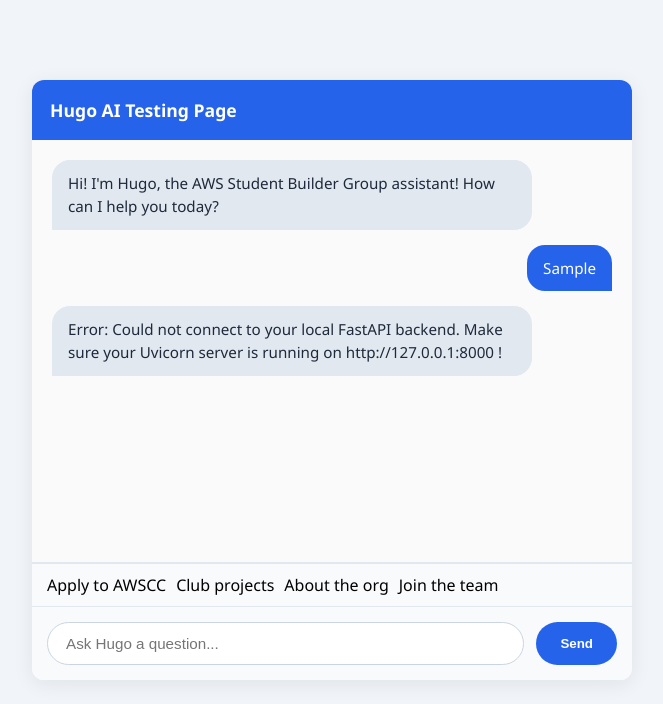
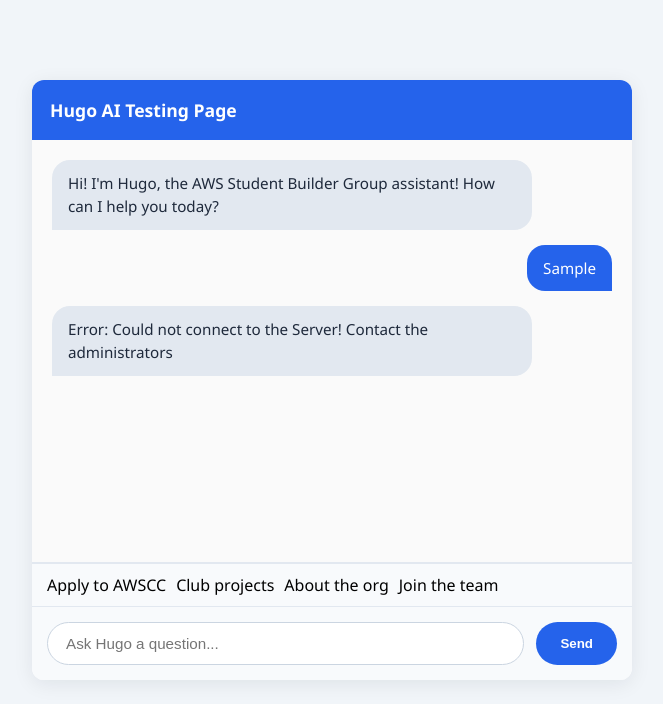
Before and after one commit to Nomeed21/hugo-ai, a plain HTML site: page index.html in a window 1280 px wide. Both pictures are taken after typing "Sample" into the empty fields and a click on the button "Send". Shown: the whole page, without its empty margins (308-971 px from the left). Drawn offline with Linux system fonts and the light colour scheme; no server answers.

Commit message:
Slight tweak to web

```diff
--- a/index.html
+++ b/index.html
@@ -210,7 +210,7 @@
 
             } catch (error) {
                 console.error("Error calling backend:", error);
-                appendMessage("Error: Could not connect to your local FastAPI backend. Make sure your Uvicorn server is running on http://127.0.0.1:8000 !", "bot");
+                appendMessage("Error: Could not connect to the Server! Contact the administrators", "bot");
             }
 
             messagesContainer.scrollTop = messagesContainer.scrollHeight;
```
